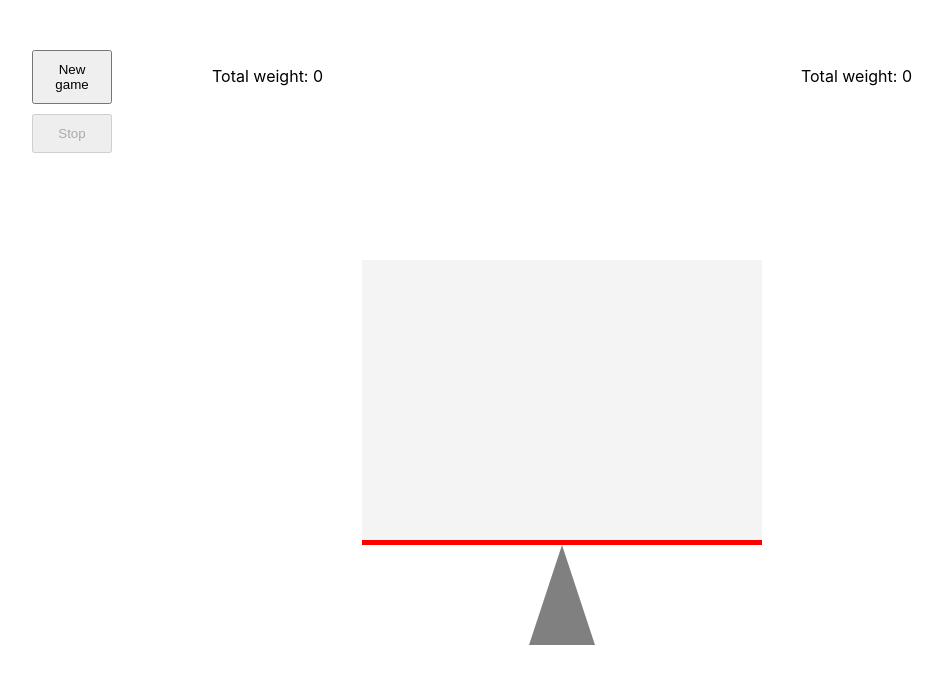
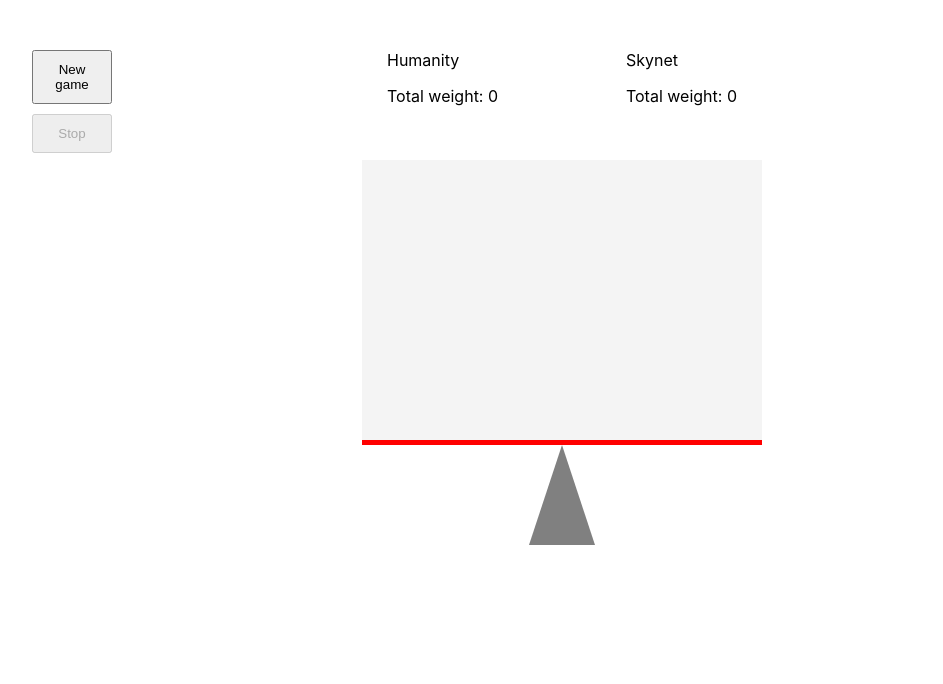
Before and after one commit to emrerdem1/teeter-totter-game, a React (Create React App) app: page / in a window 1280 px wide. Shown: the top 684 px of the page, without its empty margins (168-1111 px from the left). Built offline with nearby package versions, Linux system fonts and the light colour scheme.

Commit message:
Tweak the general view

```diff
--- a/src/components/PlaygroundView.tsx
+++ b/src/components/PlaygroundView.tsx
@@ -7,7 +7,7 @@
   display: flex;
   flex-wrap: wrap;
   width: 700px;
-  height: 600px;
+  height: 400px;
   justify-content: center;
 `;
 
--- a/src/components/StatisticsView.tsx
+++ b/src/components/StatisticsView.tsx
@@ -5,7 +5,7 @@
 
 const StatisticsContainerDiv = styled.div`
   display: flex;
-  width: 100%;
+  width: 50%;
   height: 100px;
   justify-content: space-between;
 `;
@@ -29,9 +29,11 @@
   return (
     <StatisticsContainerDiv>
       <div>
+        <span>Humanity</span>
         <p>Total weight: {humanWeight}</p>
       </div>
       <div>
+        <span>Skynet</span>
         <p>Total weight: {machineWeight}</p>
       </div>
     </StatisticsContainerDiv>
```
